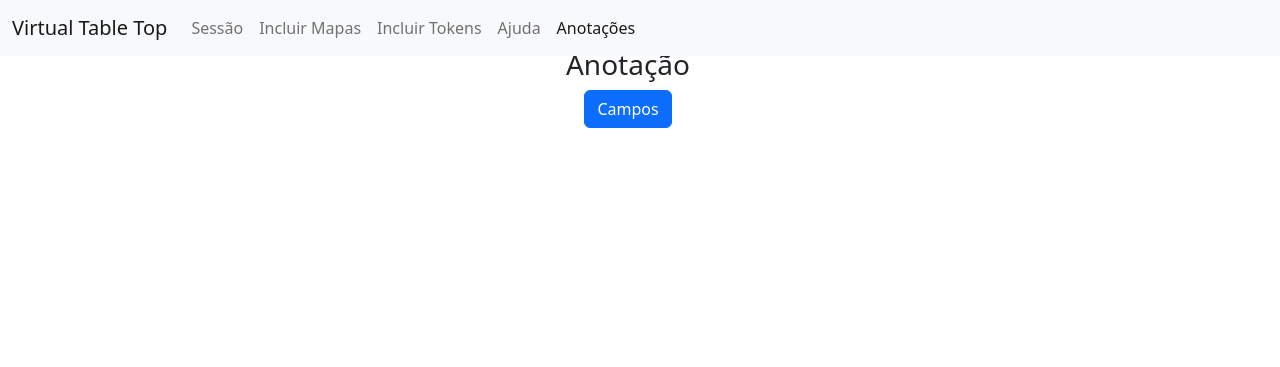
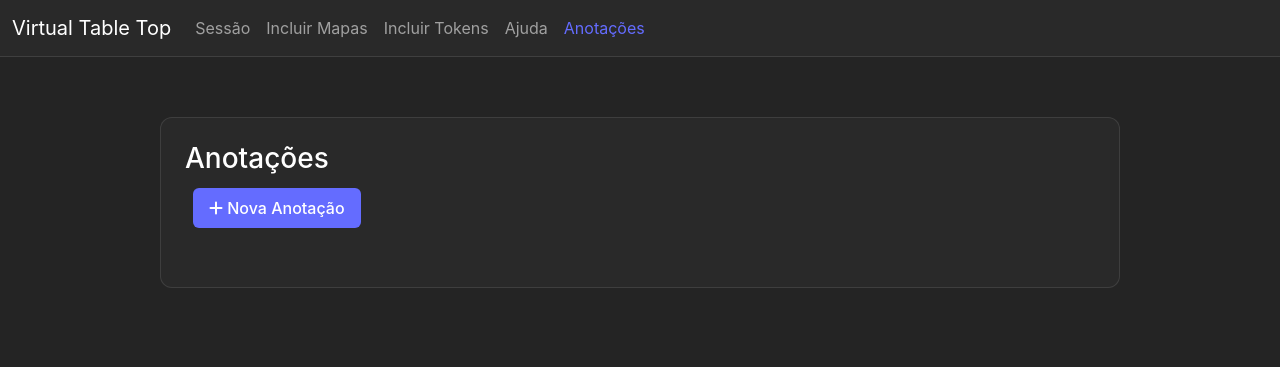
Before and after one commit to deibsonanderson/virtual-table-top, a PHP site: page /virtual-table-top/anotacao.php in a window 1280 px wide. Shown: the top 367 px of the page. Run offline with PHP 8.4, Linux system fonts and the light colour scheme; data that the repository does not hold is empty.

Commit message:
Inclusão de novo designer baseado no owlbear

```diff
--- a/anotacao.php
+++ b/anotacao.php
@@ -19,84 +19,89 @@ $query = mysqli_query($conexao, "SELECT codigo, titulo, anotacao, date_format(da
 <head>
 <meta charset="utf-8">
 <meta name="viewport" content="width=device-width, initial-scale=1">
-<title>Sessão</title>
+<title>Anotações - Virtual Table Top</title>
 <link rel="shortcut icon" href="favicon.ico" />
 <!-- Bootstrap CSS -->
 <link rel="stylesheet" href="./css/bootstrap-5.2.0-dist/css/bootstrap.css">
+<!-- FontAwesome for modern icons -->
+<link rel="stylesheet" href="https://cdnjs.cloudflare.com/ajax/libs/font-awesome/6.4.0/css/all.min.css">
+<!-- Custom Owlbear Theme -->
+<link rel="stylesheet" href="./css/owlbear-theme.css">
 </head>
 <body>
-	<nav class="navbar navbar-expand-lg bg-light">
+	<nav class="navbar navbar-expand-lg" style="background-color: var(--obr-panel-bg) !important; border-bottom: 1px solid var(--obr-border);">
 		<div class="container-fluid">
-			<a class="navbar-brand" href="#">Virtual Table Top</a>
+			<a class="navbar-brand" href="#" style="color: var(--obr-text);">Virtual Table Top</a>
 			<button class="navbar-toggler" type="button"
 				data-bs-toggle="collapse" data-bs-target="#navbarSupportedContent"
 				aria-controls="navbarSupportedContent" aria-expanded="false"
 				aria-label="Toggle navigation">
-				<span class="navbar-toggler-icon"></span>
+				<span class="navbar-toggler-icon" style="filter: invert(1);"></span>
 			</button>
 			<div class="collapse navbar-collapse" id="navbarSupportedContent">
 				<ul class="navbar-nav me-auto mb-2 mb-lg-0">
-					<li class="nav-item"><a class="nav-link" aria-current="page"
+					<li class="nav-item"><a class="nav-link" style="color: var(--obr-text-muted);" aria-current="page"
 						href="./index.php">Sessão</a></li>
-					<li class="nav-item"><a class="nav-link" aria-current="page"
+					<li class="nav-item"><a class="nav-link" style="color: var(--obr-text-muted);" aria-current="page"
 						href="manter-mapas.php">Incluir Mapas</a></li>
-					<li class="nav-item"><a class="nav-link" href="manter-tokens.php">Incluir
+					<li class="nav-item"><a class="nav-link" style="color: var(--obr-text-muted);" href="manter-tokens.php">Incluir
 							Tokens</a></li>
-					<li class="nav-item"><a class="nav-link" aria-current="page"
+					<li class="nav-item"><a class="nav-link" style="color: var(--obr-text-muted);" aria-current="page"
 						onclick="abrir()" href="#">Ajuda</a></li>
-					<li class="nav-item"><a class="nav-link active" aria-current="page"
+					<li class="nav-item"><a class="nav-link active" style="color: var(--obr-primary);" aria-current="page"
 						href="./anotacao.php">Anotações</a></li>
 				</ul>
 			</div>
 		</div>
 	</nav>
 
-	<div class="container text-center">
-		<form id="myform" class="row g-2" method="POST"	enctype="multipart/form-data">
-			<div class="row">
-				<p class="h3">Anotação</p>
+	<div class="dashboard-container">
+		<div class="dashboard-card">
+			<div class="flex-between" style="margin-bottom: 20px;">
+				<h3 style="margin: 0;">Anotações</h3>
 			</div>
-			<div class="row justify-content-center">
-				<div class="col-6">
-					<button class="btn btn-primary" type="button"
+
+			<form id="myform" class="row g-2" method="POST" enctype="multipart/form-data">
+				<div class="row justify-content-start">
+					<div class="col-12" style="margin-bottom: 15px;">
+						<button class="obr-btn" type="button"
 							data-toggle="collapse" data-target="#collapseExample"
-						aria-expanded="false" aria-controls="collapseExample" onclick="showHide(this)">Campos</button>
+							aria-expanded="false" aria-controls="collapseExample" onclick="showHide(this)"><i class="fa-solid fa-plus"></i> Nova Anotação</button>
 					</div>
 				</div>
-			<div id="collapseExample" class="collapse">
-				<div class="row justify-content-center">
-					<div class="col-6">
-						<label for="titulo" class="form-label">Título</label>
-						<input type="text" name="titulo" id="titulo" class="form-control" placeholder="">
+				<div id="collapseExample" class="collapse" style="width: 100%; margin-bottom: 20px; padding: 15px; border: 1px solid var(--obr-border); border-radius: var(--obr-radius);">
+					<div class="row">
+						<div class="col-12" style="margin-bottom: 15px;">
+							<label for="titulo" class="form-label" style="color: var(--obr-text-muted);">Título</label>
+							<input type="text" name="titulo" id="titulo" class="obr-input" placeholder="">
 						</div>
 					</div>
-				<div class="row justify-content-center">
-					<div class="col-6">
-						<label for="anotacao" class="form-label">Anotação</label>
-						<textarea class="form-control" name="anotacao" id="anotacao" rows="3"></textarea>
+					<div class="row">
+						<div class="col-12" style="margin-bottom: 15px;">
+							<label for="anotacao" class="form-label" style="color: var(--obr-text-muted);">Anotação</label>
+							<textarea class="obr-input" name="anotacao" id="anotacao" rows="3" style="resize: vertical;"></textarea>
 						</div>
 					</div>
-				<div class="row justify-content-center">
-					<div class="col-6">
-						<br />
-						<button class="btn btn-primary" onclick="incluir(this);" type="button">Incluir</button>
+					<div class="row">
+						<div class="col-12">
+							<button class="obr-btn" onclick="incluir(this);" type="button"><i class="fa-solid fa-check"></i> Salvar</button>
 						</div>
 					</div>
 				</div>
 			</form>
-	</div>
-	<div class="container ">
-		<br />
-		<div class="row">
-			<div class="col-6">
+
+			<div style="margin-top: 20px;">
 				<?php
 				$count = 1;
 				while($row = mysqli_fetch_array($query, MYSQLI_ASSOC)){
 				?>
-				<p>
-					<b><?php echo $row["titulo"]; ?></b><br /><?php echo $row["anotacao"]; ?>
-					<br/><a href="#"  onclick="removerItem('./anotacao.php?del=<?php echo $row["codigo"]; ?>')">remover</a>
-				</p>
+				<div style="background: rgba(0,0,0,0.2); border: 1px solid var(--obr-border); border-radius: var(--obr-radius); padding: 15px; margin-bottom: 15px;">
+					<div class="flex-between" style="margin-bottom: 10px;">
+						<h5 style="margin: 0; color: var(--obr-primary);"><?php echo $row["titulo"]; ?></h5>
+						<button type="button" class="obr-btn-icon" style="color: var(--obr-danger);" onclick="removerItem('./anotacao.php?del=<?php echo $row["codigo"]; ?>')" title="Remover"><i class="fa-solid fa-trash"></i></button>
+					</div>
+					<p style="margin: 0; color: var(--obr-text); white-space: pre-wrap;"><?php echo $row["anotacao"]; ?></p>
+				</div>
 				<?php
 				}
 				?>
--- /dev/null
+++ b/css/owlbear-theme.css
@@ -0,0 +1,220 @@
+:root {
+  --obr-bg-color: #242424;
+  --obr-panel-bg: rgba(43, 43, 43, 0.85);
+  --obr-border: rgba(255, 255, 255, 0.1);
+  --obr-text: #ffffff;
+  --obr-text-muted: #a0a0a0;
+  --obr-primary: #646cff;
+  --obr-primary-hover: #747bff;
+  --obr-danger: #e03131;
+  --obr-radius: 12px;
+  --obr-shadow: 0 8px 32px rgba(0, 0, 0, 0.3);
+  --obr-blur: blur(10px);
+}
+
+body {
+  background-color: var(--obr-bg-color);
+  color: var(--obr-text);
+  font-family: 'Inter', -apple-system, BlinkMacSystemFont, 'Segoe UI', Roboto, Helvetica, Arial, sans-serif;
+  margin: 0;
+  overflow-x: hidden;
+}
+
+/* Glassmorphism Panel Base */
+.obr-panel {
+  background: var(--obr-panel-bg);
+  backdrop-filter: var(--obr-blur);
+  -webkit-backdrop-filter: var(--obr-blur);
+  border: 1px solid var(--obr-border);
+  border-radius: var(--obr-radius);
+  box-shadow: var(--obr-shadow);
+  color: var(--obr-text);
+}
+
+/* VTT Fullscreen Map Layout */
+.vtt-container {
+  position: relative;
+  width: 100vw;
+  height: 100vh;
+  overflow: hidden;
+  background-color: #1a1a1a;
+}
+
+.vtt-map-layer {
+  position: absolute;
+  top: 0;
+  left: 0;
+  transform-origin: top left;
+  /* Transitions removed so dragging map is smooth, zoom might need separate handling if animated */
+}
+
+/* Floating UI Layouts */
+.floating-toolbar-left {
+  position: absolute;
+  top: 50%;
+  left: 20px;
+  transform: translateY(-50%);
+  display: flex;
+  flex-direction: column;
+  gap: 10px;
+  padding: 10px;
+  z-index: 1000;
+}
+
+.floating-panel-top-right {
+  position: absolute;
+  top: 20px;
+  right: 20px;
+  width: 320px;
+  padding: 15px;
+  z-index: 1000;
+  display: flex;
+  flex-direction: column;
+  gap: 15px;
+}
+
+.floating-panel-bottom-right {
+  position: absolute;
+  bottom: 20px;
+  right: 20px;
+  padding: 10px 15px;
+  z-index: 1000;
+  display: flex;
+  align-items: center;
+  gap: 15px;
+}
+
+/* Buttons */
+.obr-btn-icon {
+  background: transparent;
+  border: none;
+  color: var(--obr-text-muted);
+  width: 44px;
+  height: 44px;
+  border-radius: 8px;
+  display: flex;
+  align-items: center;
+  justify-content: center;
+  cursor: pointer;
+  transition: all 0.2s;
+  font-size: 1.2rem;
+}
+
+.obr-btn-icon:hover {
+  background: rgba(255, 255, 255, 0.1);
+  color: var(--obr-text);
+}
+
+.obr-btn-icon.active {
+  background: var(--obr-primary);
+  color: white;
+}
+
+.obr-btn {
+  background: var(--obr-primary);
+  color: white;
+  border: none;
+  padding: 8px 16px;
+  border-radius: 6px;
+  cursor: pointer;
+  transition: background 0.2s;
+  font-weight: 500;
+}
+
+.obr-btn:hover {
+  background: var(--obr-primary-hover);
+}
+
+.obr-btn-danger {
+  background: transparent;
+  color: var(--obr-danger);
+  border: 1px solid var(--obr-danger);
+}
+
+.obr-btn-danger:hover {
+  background: var(--obr-danger);
+  color: white;
+}
+
+/* Inputs & Selects */
+.obr-input, .obr-select {
+  background: rgba(0, 0, 0, 0.3);
+  border: 1px solid var(--obr-border);
+  color: var(--obr-text);
+  padding: 8px 12px;
+  border-radius: 6px;
+  width: 100%;
+  outline: none;
+}
+
+.obr-input:focus, .obr-select:focus {
+  border-color: var(--obr-primary);
+}
+
+.obr-select option {
+  background: var(--obr-bg-color);
+  color: var(--obr-text);
+}
+
+/* Dashboard Styles */
+.dashboard-container {
+  max-width: 1000px;
+  margin: 40px auto;
+  padding: 20px;
+}
+
+.dashboard-card {
+  background: var(--obr-panel-bg);
+  border: 1px solid var(--obr-border);
+  border-radius: var(--obr-radius);
+  padding: 24px;
+  margin-bottom: 20px;
+}
+
+.dashboard-table {
+  width: 100%;
+  border-collapse: collapse;
+  color: var(--obr-text);
+}
+
+.dashboard-table th, .dashboard-table td {
+  padding: 12px 16px;
+  text-align: left;
+  border-bottom: 1px solid var(--obr-border);
+}
+
+.dashboard-table th {
+  color: var(--obr-text-muted);
+  font-weight: 500;
+}
+
+.dashboard-table tbody tr:hover {
+  background: rgba(255, 255, 255, 0.05);
+}
+
+.dashboard-table a {
+  color: var(--obr-primary);
+  text-decoration: none;
+}
+
+.dashboard-table a:hover {
+  text-decoration: underline;
+}
+
+/* Utility */
+.text-muted {
+  color: var(--obr-text-muted);
+}
+
+.flex-between {
+  display: flex;
+  justify-content: space-between;
+  align-items: center;
+}
+
+.zoom-display {
+  font-family: monospace;
+  font-size: 14px;
+  min-width: 50px;
+  text-align: center;
+}
```
Also changed, not shown: index.php (+29 -22 lines), manter-mapas.php (+29 -23 lines), manter-tokens.php (+29 -23 lines), mesa-virtual.php (+51 -49 lines). Lines whose indentation alone changed are shown as unchanged.
